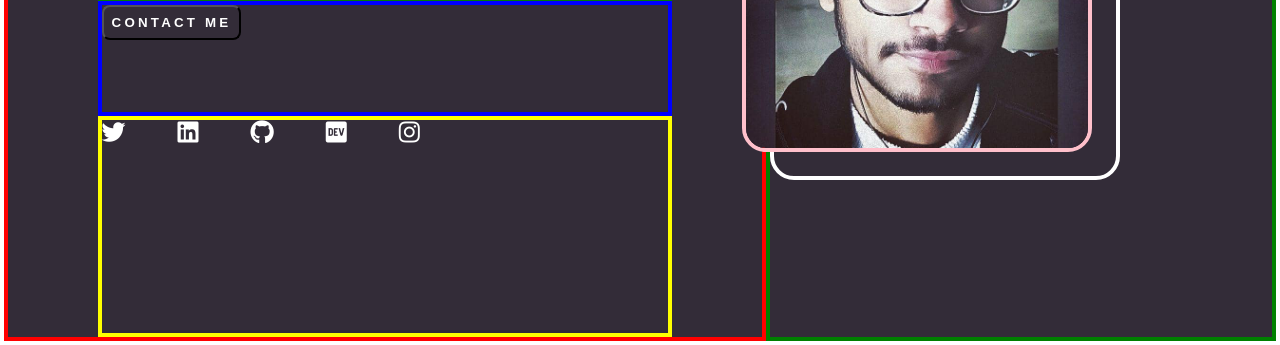
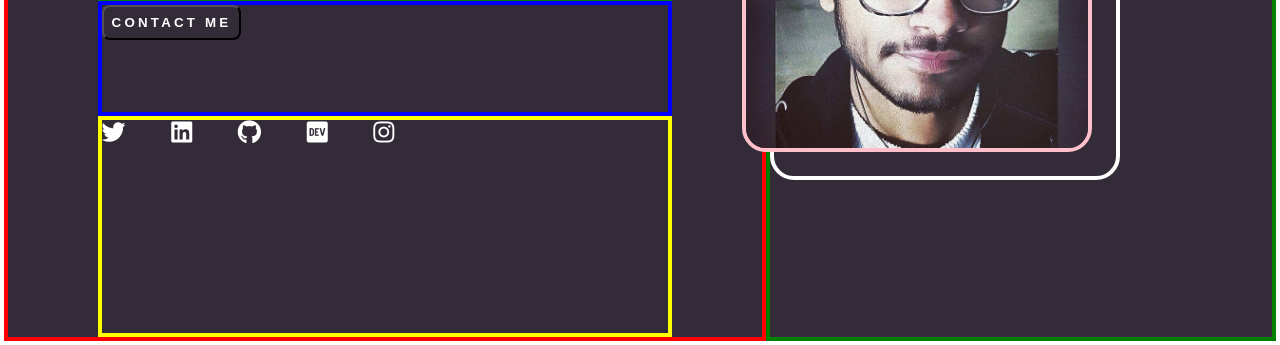
Before and after one commit to vokhanhvy/html5-assignment, a plain HTML site: page index.html in a window 1280 px wide. Shown: the part 455-800 px from the top of the page. Drawn offline with Linux system fonts and the light colour scheme.

Commit message:
Update style.css

```diff
--- a/style.css
+++ b/style.css
@@ -143,7 +143,7 @@ body {
 
 #home > div > .left-home > .icon > div {
     bottom: 0;
-    letter-spacing: 1.5rem;
+    letter-spacing: 1.3rem;
 }
 
 #home > div > .left-home > .icon > div > a{
```
